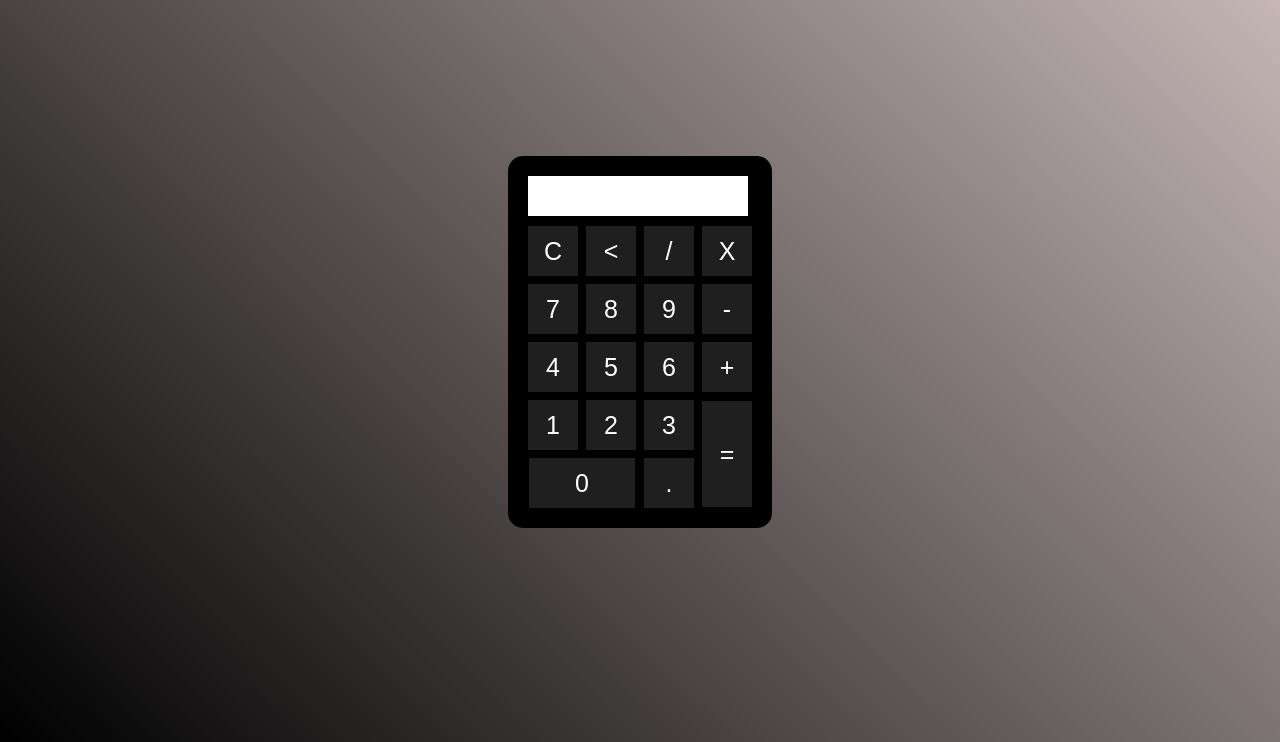
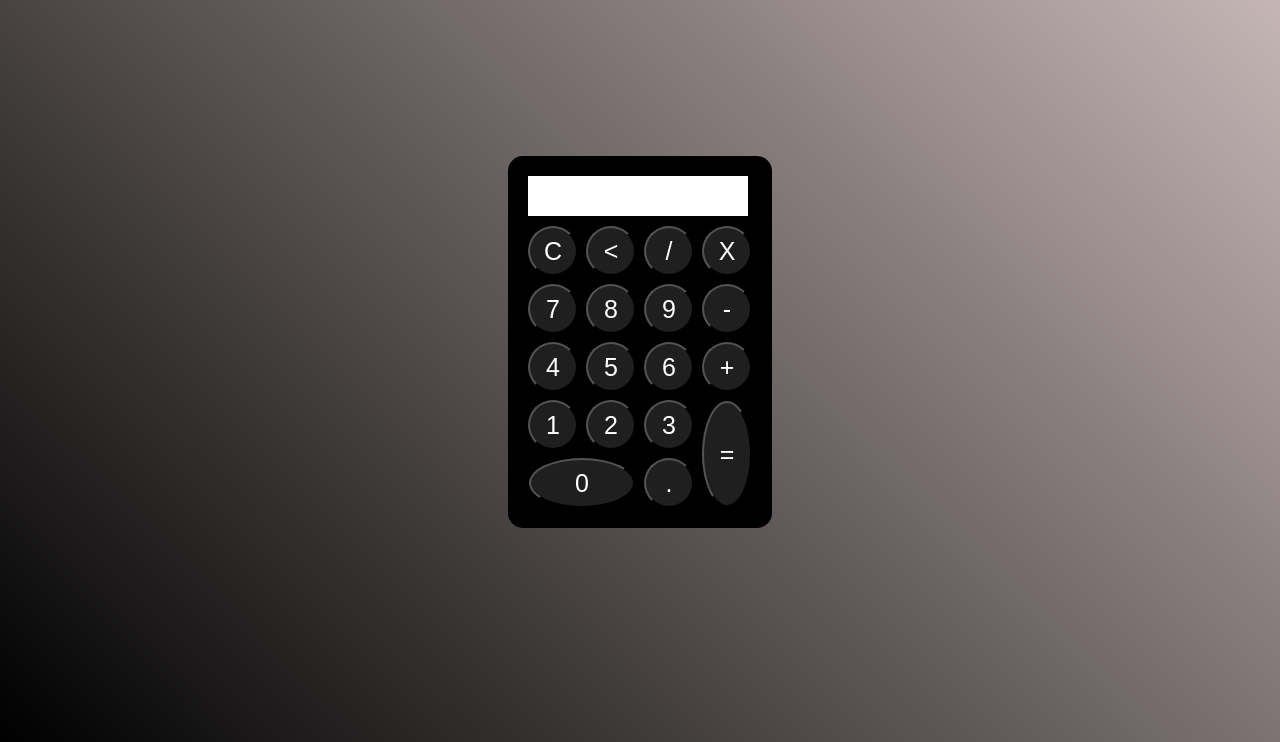
Before and after one commit to amanda9361/calculadora, a plain HTML site: page index.html in a window 1280 px wide. Shown: the part 58-800 px from the top of the page. Drawn offline with Linux system fonts and the light colour scheme; a web font is replaced by a local one.

Commit message:
Atualizar o index.html

```diff
--- a/index.html
+++ b/index.html
@@ -37,7 +37,7 @@
    cursor: pointer;
    margin: 3px; /*distancia entre eles*/
    background-color: rgb(31,31,31);
-   border: none;
+   border-radius:50%;
    color: #fff;
 
 }
```
